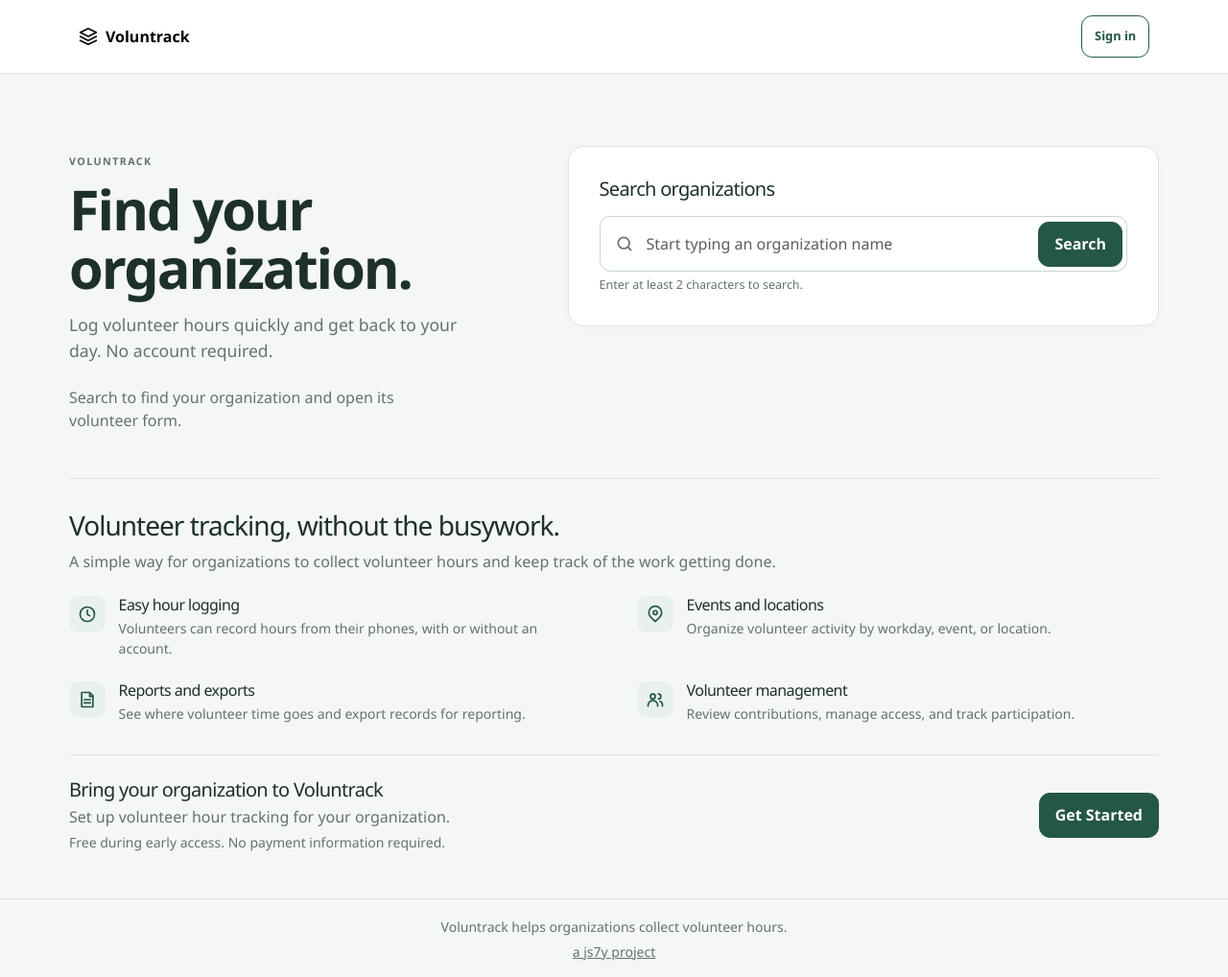
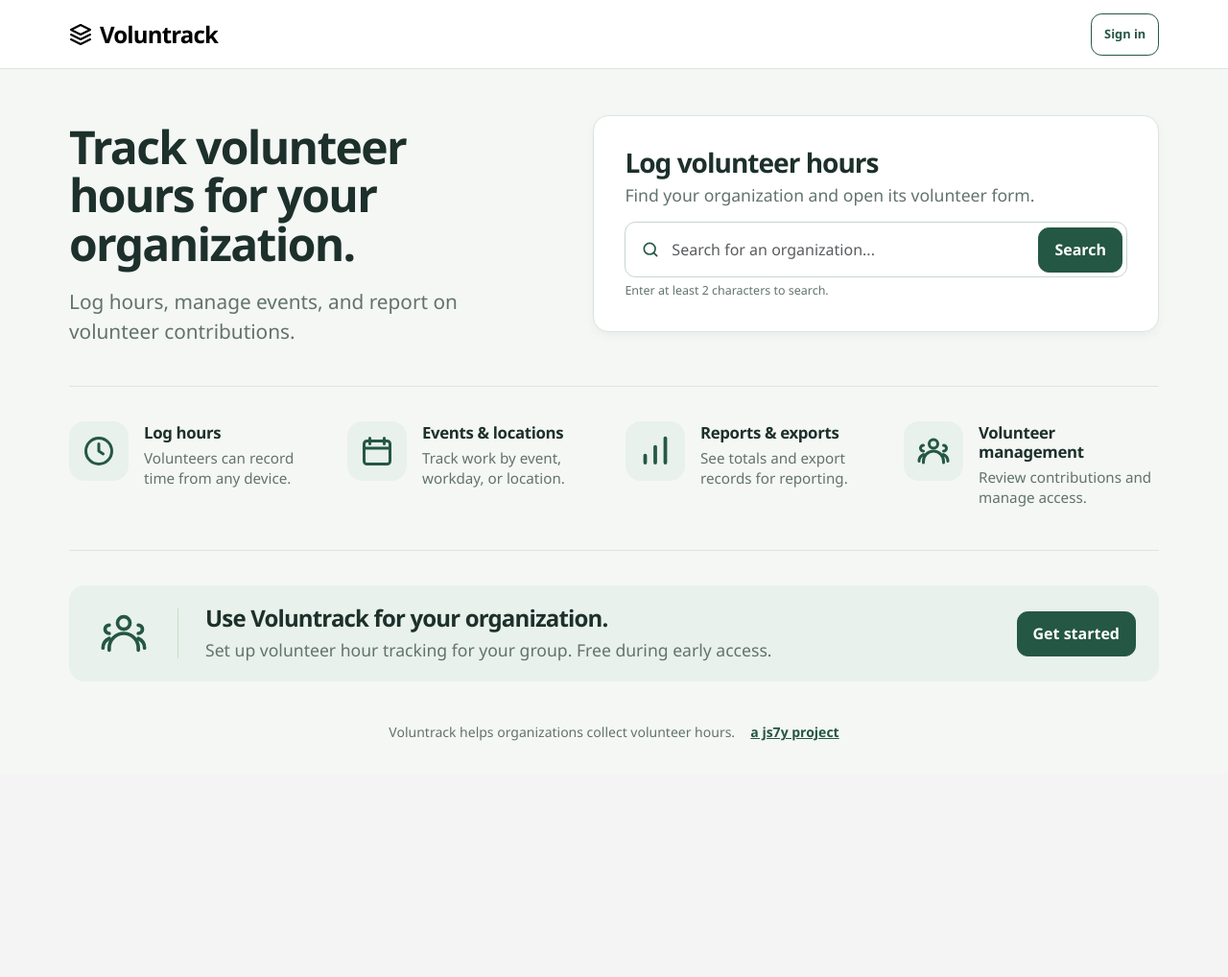
Before and after one commit to duda-salisbury/voluntrack, a Laravel app: page / in a window 1280 px wide. Shown: the whole page at 96% size. After the commit the page ends 772 px from the top, so only its background shows below. Run offline with Laravel 12, Linux system fonts and the light colour scheme; style sheets or scripts are compiled from the project's sources; parts of the project's set-up code (start-up, migrations or seed data) failed here and were passed over.

Commit message:
homepage tweaks

```diff
--- a/resources/css/app.css
+++ b/resources/css/app.css
@@ -91,26 +91,43 @@ a { text-underline-offset: .18em; }
 .quick-links span { color: var(--vt-muted); font-size: .8rem; }
 .home-page { min-height: 100vh; display: flex; flex-direction: column; }
 .home-page main { flex: 1; }
+.public-shell.home-page .navbar { min-height: 72px; margin-bottom: 0 !important; padding: .65rem 0; }
+.public-shell.home-page .navbar > .container { max-width: 1160px; }
+.public-shell.home-page .navbar-brand { font-size: 1.5rem; letter-spacing: -.035em; }
+.public-shell.home-page .navbar-brand svg { width: 24px; height: 24px; }
 .public-shell.home-page main > .container:first-child { padding-top: 0; }
-.public-shell.home-page main > .landing { padding-top: clamp(1.5rem, 4vw, 3.75rem); }
-.landing { max-width: 1160px; display: grid; grid-template-columns: minmax(0, .85fr) minmax(0, 1.15fr); gap: clamp(2rem, 5vw, 4.5rem); align-items: start; }
+.public-shell.home-page main > .landing { padding-top: clamp(1.5rem, 4vw, 3rem); }
+.landing { max-width: 1160px; display: grid; grid-template-columns: minmax(0, .9fr) minmax(0, 1.1fr); gap: clamp(2rem, 5vw, 4.5rem); align-items: start; }
 .landing-copy { padding-top: .5rem; }
-.landing-copy h1 { max-width: 430px; font-size: clamp(2.5rem, 4.5vw, 3.6rem); line-height: 1.05; }
-.landing-intro { max-width: 420px; color: var(--vt-muted); font-size: 1.1rem; line-height: 1.5; margin: 1rem 0 1.5rem; }
-.landing-copy > .text-muted { max-width: 380px; }
-.landing-search { min-width: 0; }
+.landing-copy h1 { max-width: 480px; font-size: clamp(2.5rem, 3.8vw, 3rem); line-height: 1.05; font-weight: 700; }
+.landing-intro { max-width: 440px; color: var(--vt-muted); font-size: 1.3rem; line-height: 1.5; margin: 1.25rem 0 0; }
+.landing-search { min-width: 0; box-shadow: 0 4px 10px #183e300c; }
+.landing-search h2 { font-size: 1.75rem; font-weight: 700; margin-bottom: .25rem; }
+.landing-search-intro { color: var(--vt-muted); font-size: 1.1rem; line-height: 1.4; margin-bottom: 1rem; }
 .landing-details { max-width: 1160px; }
-.public-shell.home-page main > .landing-details { padding-top: clamp(2rem, 4vw, 3rem); }
-.landing-features { border-top: 1px solid var(--vt-line); padding-top: clamp(1.5rem, 3vw, 2rem); }
-.landing-feature-grid { display: grid; grid-template-columns: repeat(2, minmax(0, 1fr)); gap: 1.5rem 3rem; }
-.landing-feature { display: flex; align-items: flex-start; gap: .85rem; }
-.landing-feature-icon { display: grid; place-items: center; flex: 0 0 38px; height: 38px; border-radius: .65rem; color: var(--vt-green); background: #e8f1eb; }
-.landing-feature p { color: var(--vt-muted); font-size: .875rem; line-height: 1.5; margin: 0; }
-.landing-onboarding { display: flex; flex-wrap: wrap; align-items: center; justify-content: space-between; gap: 1rem; margin-top: 2rem; padding-top: 1.5rem; border-top: 1px solid var(--vt-line); }
+.public-shell.home-page main > .landing-details { padding-top: clamp(2rem, 4vw, 2.5rem); }
+.landing-features { border-block: 1px solid var(--vt-line); padding: 2.25rem 0 2.75rem; }
+.landing-feature-grid { display: grid; grid-template-columns: repeat(4, minmax(0, 1fr)); gap: 1.5rem; }
+.landing-feature { display: flex; align-items: flex-start; gap: 1rem; }
+.landing-feature-icon { display: grid; place-items: center; flex: 0 0 62px; height: 62px; border-radius: 1rem; color: var(--vt-green); background: #e8f1eb; }
+.landing-feature-icon svg { width: 36px; height: 36px; }
+.landing-feature h3 { font-size: 1.05rem; font-weight: 700; letter-spacing: -.02em; margin: .15rem 0 .35rem; }
+.landing-feature p { color: var(--vt-muted); font-size: .95rem; line-height: 1.4; margin: 0; }
+.landing-onboarding { display: flex; align-items: center; gap: 1.75rem; margin-top: 2.25rem; padding: 1.25rem 1.5rem; border-radius: 1rem; background: #e8f1eb; }
+.landing-onboarding-icon { display: grid; place-items: center; flex: 0 0 90px; padding-right: 1.5rem; border-right: 1px solid #c6ddce; color: var(--vt-green); }
+.landing-onboarding-icon svg { width: 52px; height: 52px; }
+.landing-onboarding-copy { flex: 1; min-width: 0; }
+.landing-onboarding h2 { font-size: 1.5rem; font-weight: 700; margin: 0 0 .3rem; }
+.landing-onboarding p { color: var(--vt-muted); font-size: 1.1rem; margin: 0; }
+.home-page footer { border-top: 0 !important; margin-top: 1.5rem !important; padding: 1rem 0 2rem !important; }
+.home-page footer small { display: inline !important; }
+.home-page footer small + small { margin: 0 0 0 .75rem !important; }
+.home-page footer button { color: var(--vt-green) !important; font-weight: 650; }
 .search-controls { display: flex; align-items: center; gap: .35rem; padding: .25rem; border: 1px solid #c8d5cc; border-radius: .7rem; background: #fff; }
 .search-controls:focus-within { border-color: #52836b; box-shadow: 0 0 0 .2rem #24574420; }
 .search-input { display: flex; align-items: center; gap: .6rem; flex: 1; min-width: 0; }
 .search-input svg { margin-left: .7rem; flex-shrink: 0; color: var(--vt-muted); }
+.home-page .search-input svg { color: var(--vt-green); }
 .search-input .form-control { border: 0; box-shadow: none; min-width: 0; padding-left: .2rem; }
 .landing-results > :first-child { margin-top: 1.25rem; }
 .search-result { display: flex; align-items: center; gap: .9rem; min-height: 72px; padding: .75rem 0; border-top: 1px solid var(--vt-line); color: var(--vt-ink); text-decoration: none; }
@@ -153,6 +170,9 @@ a { text-underline-offset: .18em; }
 @media (min-width: 768px) {
     .admin-sidebar .offcanvas-body { position: sticky; top: 0; min-height: calc(100vh - 80px); }
 }
+@media (min-width: 768px) and (max-width: 1100px) {
+    .landing-feature-grid { grid-template-columns: repeat(2, minmax(0, 1fr)); }
+}
 @media (max-width: 767.98px) {
     .admin-topbar { padding: .75rem 1rem; gap: .75rem; }
     .workspace-identity { padding-left: .75rem; }
@@ -164,8 +184,14 @@ a { text-underline-offset: .18em; }
     .landing { grid-template-columns: minmax(0, 1fr); gap: 1.25rem; }
     .landing-copy h1 { font-size: 2rem; }
     .landing-intro { font-size: 1rem; margin: .65rem 0 1rem; }
-    .landing-copy > .text-muted { font-size: .9rem; }
     .landing-feature-grid { grid-template-columns: minmax(0, 1fr); gap: 1rem; }
+    .landing-features { padding: 1.5rem 0; }
+    .landing-onboarding { flex-wrap: wrap; gap: 1rem; }
+    .landing-onboarding-icon { flex-basis: 60px; padding-right: 1rem; }
+    .landing-onboarding-icon svg { width: 40px; height: 40px; }
+    .landing-onboarding h2 { font-size: 1.2rem; }
+    .landing-onboarding p { font-size: 1rem; }
+    .landing-onboarding .btn { width: 100%; }
     .search-controls { display: grid; gap: .5rem; padding: 0; border: 0; background: transparent; }
     .search-controls:focus-within { box-shadow: none; }
     .search-input { border: 1px solid #c8d5cc; border-radius: .7rem; background: #fff; }
--- a/resources/views/home.blade.php
+++ b/resources/views/home.blade.php
@@ -11,17 +11,16 @@
 @section('content')
 <div class="container landing">
     <div class="landing-copy">
-        <p class="eyebrow">Voluntrack</p>
-        <h1>Find your organization.</h1>
-        <p class="landing-intro">Log volunteer hours quickly and get back to your day. No account required.</p>
-        <p class="text-muted mb-0">Search to find your organization and open its volunteer form.</p>
+        <h1>Track volunteer hours for your organization.</h1>
+        <p class="landing-intro">Log hours, manage events, and report on volunteer contributions.</p>
         @if(auth()->check() && ! request()->boolean('find'))
             <div class="alert alert-warning mt-3" role="status">Your organization is unavailable or not assigned to your account. Contact your platform administrator, or find an active organization below.</div>
         @endif
     </div>
     <section class="card landing-search" aria-labelledby="search-title">
         <div class="card-body">
-            <h2 class="h5 mb-3" id="search-title">Search organizations</h2>
+            <h2 id="search-title">Log volunteer hours</h2>
+            <p class="landing-search-intro">Find your organization and open its volunteer form.</p>
             <form action="{{ route('home') }}" method="GET" data-organization-search
                   hx-get="{{ route('home') }}" hx-trigger="input changed delay:300ms from:#org-search, search from:#org-search, submit"
                   hx-target="#org-results" hx-indicator="#search-loading" hx-sync="this:replace">
@@ -30,7 +29,7 @@
                 <div class="search-controls">
                     <div class="search-input">
                         <svg width="20" height="20" viewBox="0 0 24 24" fill="none" aria-hidden="true"><circle cx="11" cy="11" r="7" stroke="currentColor" stroke-width="2"/><path d="m16 16 4 4" stroke="currentColor" stroke-width="2" stroke-linecap="round"/></svg>
-                        <input type="search" name="q" id="org-search" class="form-control" value="{{ $search }}" placeholder="Start typing an organization name" autocomplete="off" maxlength="255" aria-describedby="search-help">
+                        <input type="search" name="q" id="org-search" class="form-control" value="{{ $search }}" placeholder="Search for an organization..." autocomplete="off" maxlength="255" aria-describedby="search-help">
                     </div>
                     <button class="btn btn-primary" type="submit">Search</button>
                 </div>
@@ -46,34 +45,33 @@
 </div>
 <div class="container landing-details">
     <section class="landing-features" aria-labelledby="features-title">
-        <h2 class="h3 mb-2" id="features-title">Volunteer tracking, without the busywork.</h2>
-        <p class="text-muted mb-4">A simple way for organizations to collect volunteer hours and keep track of the work getting done.</p>
+        <h2 class="visually-hidden" id="features-title">Voluntrack features</h2>
         <div class="landing-feature-grid">
             <div class="landing-feature">
-                <span class="landing-feature-icon"><svg width="20" height="20" viewBox="0 0 24 24" fill="none" stroke="currentColor" stroke-width="2" stroke-linecap="round" stroke-linejoin="round" aria-hidden="true"><circle cx="12" cy="12" r="9"/><path d="M12 7v5l3 2"/></svg></span>
-                <div><h3 class="h6 mb-1">Easy hour logging</h3><p>Volunteers can record hours from their phones, with or without an account.</p></div>
+                <span class="landing-feature-icon"><svg viewBox="0 0 24 24" fill="none" stroke="currentColor" stroke-width="2" stroke-linecap="round" stroke-linejoin="round" aria-hidden="true"><circle cx="12" cy="12" r="9"/><path d="M12 7v5l3 2"/></svg></span>
+                <div><h3>Log hours</h3><p>Volunteers can record time from any device.</p></div>
             </div>
             <div class="landing-feature">
-                <span class="landing-feature-icon"><svg width="20" height="20" viewBox="0 0 24 24" fill="none" stroke="currentColor" stroke-width="2" stroke-linecap="round" stroke-linejoin="round" aria-hidden="true"><path d="M20 10c0 5-8 11-8 11S4 15 4 10a8 8 0 1 1 16 0Z"/><circle cx="12" cy="10" r="2.5"/></svg></span>
-                <div><h3 class="h6 mb-1">Events and locations</h3><p>Organize volunteer activity by workday, event, or location.</p></div>
+                <span class="landing-feature-icon"><svg viewBox="0 0 24 24" fill="none" stroke="currentColor" stroke-width="2" stroke-linecap="round" stroke-linejoin="round" aria-hidden="true"><rect x="3" y="5" width="18" height="16" rx="2"/><path d="M7 3v4M17 3v4M3 10h18"/></svg></span>
+                <div><h3>Events &amp; locations</h3><p>Track work by event, workday, or location.</p></div>
             </div>
             <div class="landing-feature">
-                <span class="landing-feature-icon"><svg width="20" height="20" viewBox="0 0 24 24" fill="none" stroke="currentColor" stroke-width="2" stroke-linecap="round" stroke-linejoin="round" aria-hidden="true"><path d="M5 3h10l4 4v14H5z"/><path d="M15 3v5h4M8 12h8M8 16h8"/></svg></span>
-                <div><h3 class="h6 mb-1">Reports and exports</h3><p>See where volunteer time goes and export records for reporting.</p></div>
+                <span class="landing-feature-icon"><svg viewBox="0 0 24 24" fill="none" stroke="currentColor" stroke-width="2.5" stroke-linecap="round" stroke-linejoin="round" aria-hidden="true"><path d="M5 20v-5M12 20V9M19 20V3"/></svg></span>
+                <div><h3>Reports &amp; exports</h3><p>See totals and export records for reporting.</p></div>
             </div>
             <div class="landing-feature">
-                <span class="landing-feature-icon"><svg width="20" height="20" viewBox="0 0 24 24" fill="none" stroke="currentColor" stroke-width="2" stroke-linecap="round" stroke-linejoin="round" aria-hidden="true"><circle cx="9" cy="8" r="3"/><path d="M3 20v-1a6 6 0 0 1 12 0v1M16 5a3 3 0 0 1 0 6M18 14a5 5 0 0 1 3 5v1"/></svg></span>
-                <div><h3 class="h6 mb-1">Volunteer management</h3><p>Review contributions, manage access, and track participation.</p></div>
+                <span class="landing-feature-icon"><svg viewBox="0 0 24 24" fill="none" stroke="currentColor" stroke-width="2" stroke-linecap="round" stroke-linejoin="round" aria-hidden="true"><circle cx="12" cy="7" r="3"/><path d="M5 20v-1a7 7 0 0 1 14 0v1M5 8a2 2 0 1 0 0 4M19 8a2 2 0 1 1 0 4M2 19a5 5 0 0 1 3-4.6M22 19a5 5 0 0 0-3-4.6"/></svg></span>
+                <div><h3>Volunteer management</h3><p>Review contributions and manage access.</p></div>
             </div>
         </div>
     </section>
     <section class="landing-onboarding" aria-labelledby="onboarding-title">
-        <div>
-            <h2 class="h5 mb-1" id="onboarding-title">Bring your organization to Voluntrack</h2>
-            <p class="text-muted mb-1">Set up volunteer hour tracking for your organization.</p>
-            <p class="small text-muted mb-0">Free during early access. No payment information required.</p>
+        <span class="landing-onboarding-icon" aria-hidden="true"><svg viewBox="0 0 24 24" fill="none" stroke="currentColor" stroke-width="1.7" stroke-linecap="round" stroke-linejoin="round"><circle cx="12" cy="7" r="3"/><path d="M5 20v-1a7 7 0 0 1 14 0v1M5 8a2 2 0 1 0 0 4M19 8a2 2 0 1 1 0 4M2 19a5 5 0 0 1 3-4.6M22 19a5 5 0 0 0-3-4.6"/></svg></span>
+        <div class="landing-onboarding-copy">
+            <h2 id="onboarding-title">Use Voluntrack for your organization.</h2>
+            <p>Set up volunteer hour tracking for your group. Free during early access.</p>
         </div>
-        <a href="{{ route('organization-requests.create') }}" class="btn btn-primary">Get Started</a>
+        <a href="{{ route('organization-requests.create') }}" class="btn btn-primary">Get started</a>
     </section>
 </div>
 @endsection
```
Also changed, not shown: tests/Feature/VolunteerWorkflowTest.php (+10 -5 lines).
